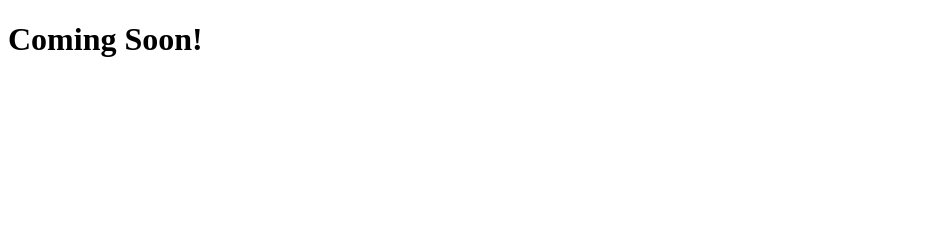
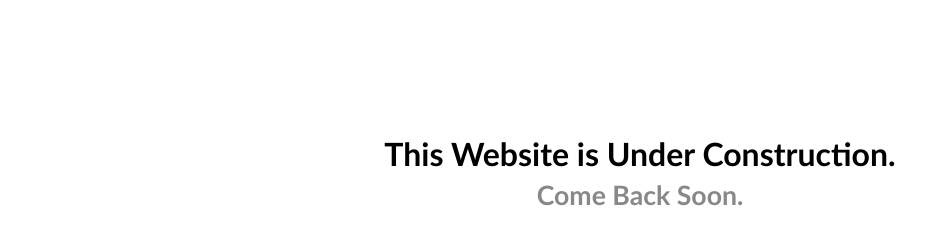
Before and after one commit to keoh23/keoh23.github.io, a plain HTML site: page index.html in a window 1280 px wide. Shown: the whole page, without its empty margins (0-948 px from the left). Drawn offline with Linux system fonts and the light colour scheme.

Commit message:
quick update

```diff
--- a/index.html
+++ b/index.html
@@ -1,11 +1,19 @@
 <!DOCTYPE html>
 <html>
-	<head>
-		<title>The Portfolio of Kevin Oh</title>
-	</head>
-	<body>
-		<div class="container">
-			<h1>Coming Soon!</h1>
-		</div>
-	</body>
+<head>
+<meta http-equiv="Content-Type" content="text/html; charset=iso-8859-1">
+<title>The Portfolio of Kevin Oh</title>
+</head>
+<body>
+<br><br><br><br><br><br><br>
+<table width="100%" border="0" cellspacing="0" cellpadding="0" align="center">
+<tr>
+<td align="center">
+<h1 style="margin:0;padding:0;font-family: trebuchet ms;">This Website is Under Construction.
+<br><small style="color: #888;" align="center">Come Back Soon.</small>
+</h1>
+</td>
+</tr>
+</table>
+</body>
 </html>
```
